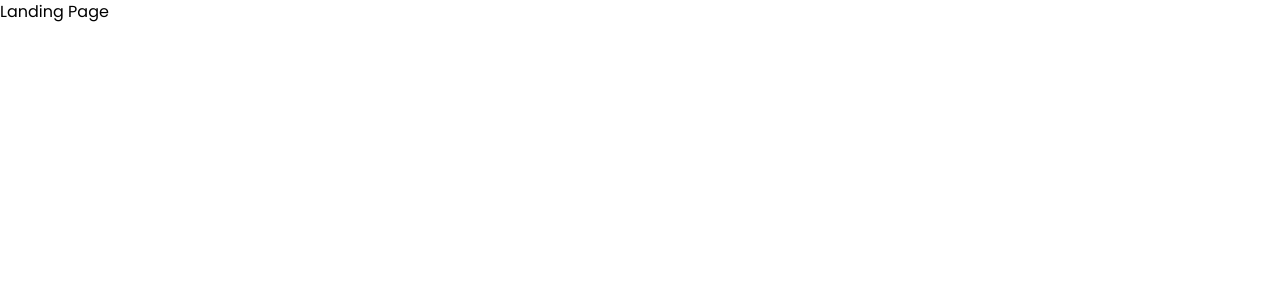
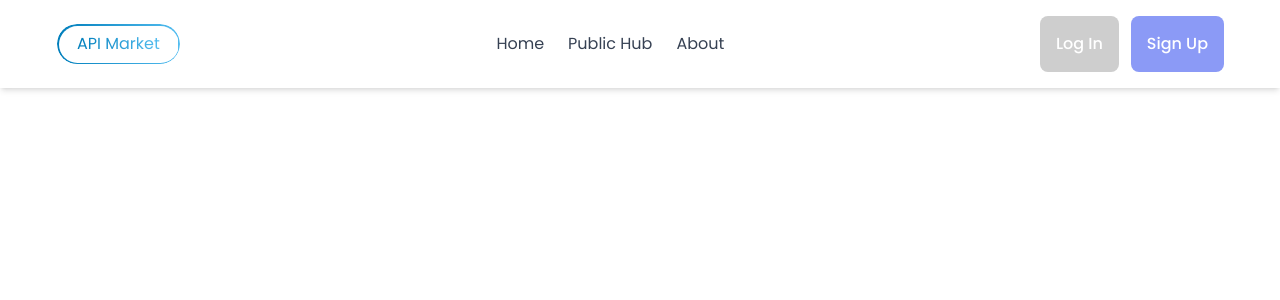
Before and after one commit to anhanaz012/api-marketplace, a Next.js app: page / in a window 1280 px wide. Shown: the top 300 px of the page. Built offline with nearby package versions, Linux system fonts and the light colour scheme.

Commit message:
added app icon

```diff
--- a/src/app/(marketing)/page.tsx
+++ b/src/app/(marketing)/page.tsx
@@ -1,5 +1,7 @@
-const Landing = () => {
-  return <h1>Landing Page</h1>;
+import Header from "@/shared/ui/header/header";
+
+const LandingPage = () => {
+  return <Header />;
 };
 
-export default Landing;
+export default LandingPage;
--- a/src/app/globals.css
+++ b/src/app/globals.css
@@ -38,52 +38,6 @@ body {
   -webkit-font-smoothing: antialiased;
   -moz-osx-font-smoothing: grayscale;
 }
-.font-poppins {
-  font-family: var(--font-poppins);
-}
-.font-protest-riot {
-  font-family: var(--font-protest-riot);
-}
-/* .gradient-text {
-  background: linear-gradient(90deg, #8b9af6 44%, #316d8a 100%);
-  background-clip: text;
-  -webkit-background-clip: text;
-  color: transparent;
-  display: inline-block;
-} */
 .custom-shadow {
   box-shadow: 0px 0px 5px 0px #00000033;
 }
-.gradient-btn {
-  position: relative;
-  background: transparent;
-  border-radius: 9999px;
-  padding: 0.5rem 20px;
-  border: 0.5px solid transparent;
-  background-clip: padding-box;
-}
-
-.gradient-btn::before {
-  content: "";
-  position: absolute;
-  inset: 0;
-  border-radius: 9999px;
-  padding: 1.5px;
-  background: linear-gradient(90deg, #007ebb 0%, #54bdf0 100%);
-  -webkit-mask:
-    linear-gradient(#fff 0 0) content-box,
-    linear-gradient(#fff 0 0);
-  mask:
-    linear-gradient(#fff 0 0) content-box,
-    linear-gradient(#fff 0 0);
-  -webkit-mask-composite: xor;
-  mask-composite: exclude;
-  pointer-events: none;
-}
-
-.gradient-text {
-  background: linear-gradient(90deg, #007ebb 0%, #54bdf0 100%);
-  -webkit-background-clip: text;
-  background-clip: text;
-  color: transparent;
-}
--- /dev/null
+++ b/src/app/gradients.css
@@ -0,0 +1,41 @@
+.gradient-btn {
+  position: relative;
+  background: transparent;
+  border-radius: 9999px;
+  padding: 0.5rem 20px;
+  border: 0.5px solid transparent;
+  background-clip: padding-box;
+}
+
+.gradient-btn::before {
+  content: "";
+  position: absolute;
+  inset: 0;
+  border-radius: 9999px;
+  padding: 1.5px;
+  background: linear-gradient(90deg, #007ebb 0%, #54bdf0 100%);
+  -webkit-mask:
+    linear-gradient(#fff 0 0) content-box,
+    linear-gradient(#fff 0 0);
+  mask:
+    linear-gradient(#fff 0 0) content-box,
+    linear-gradient(#fff 0 0);
+  -webkit-mask-composite: xor;
+  mask-composite: exclude;
+  pointer-events: none;
+}
+
+.gradient-text {
+  background: linear-gradient(90deg, #007ebb 0%, #54bdf0 100%);
+  -webkit-background-clip: text;
+  background-clip: text;
+  color: transparent;
+}
+
+.gradient-heading {
+  background: linear-gradient(90deg, #8b9af6 44%, #316d8a 100%);
+  background-clip: text;
+  -webkit-background-clip: text;
+  color: transparent;
+  display: inline-block;
+}
--- a/src/app/layout.tsx
+++ b/src/app/layout.tsx
@@ -1,10 +1,15 @@
 import type { Metadata } from "next";
 import { protestRiot, poppins } from "@/lib/fonts";
 import "./globals.css";
+import "./gradients.css";
 
 export const metadata: Metadata = {
-  title: "Create Next App",
-  description: "Generated by create next app",
+  title: "API Marketplace",
+  description:
+    "Discover, test, and integrate APIs seamlessly with our API Marketplace. Explore a wide range of APIs, read reviews, and find the perfect solution for your project. Start building with confidence today!",
+  icons: {
+    icon: "/icon.png",
+  },
 };
 
 export default function RootLayout({
--- a/src/app/page.tsx
+++ b/src/app/page.tsx
@@ -1,11 +1,11 @@
 import { Toaster } from "sonner";
-import Landing from "./(marketing)/page";
+import LandingPage from "./(marketing)/page";
 
 const Page = () => {
   return (
     <>
       <Toaster />
-      <Landing />
+      <LandingPage />
     </>
   );
 };
--- a/src/domains/auth/components/slider.tsx
+++ b/src/domains/auth/components/slider.tsx
@@ -50,6 +50,7 @@ export default function AutoSlider({
               src={src}
               alt={`Slide ${index + 1}`}
               fill
+              loading="eager"
               priority={index === 0}
               className="object-cover"
             />
--- a/src/lib/fonts.ts
+++ b/src/lib/fonts.ts
@@ -25,7 +25,7 @@ export const poppins = localFont({
   preload: true,
 });
 
-// For static single-weight font (CORRECTED)
+// For static single-weight font
 export const protestRiot = localFont({
   src: "../../public/fonts/protest_riot/ProtestRiot-Regular.ttf",
   variable: "--font-protest-riot",
--- a/src/shared/ui/header/header.tsx
+++ b/src/shared/ui/header/header.tsx
@@ -1,7 +1,57 @@
+"use client";
 import React from "react";
+import Button from "../button/button";
+import Logo from "../logo/logo";
 
 const Header = () => {
-  return <div>Header</div>;
+  const [activeTab, setActiveTab] = React.useState("home");
+
+  return (
+    <header className="bg-white shadow-md">
+      <div className="container mx-auto flex items-center justify-between px-4 py-4">
+        {/* Logo */}
+        <a href="/" aria-label="Go to homepage">
+          <Logo />
+        </a>
+
+        {/* Primary Navigation */}
+        <nav aria-label="Primary Navigation">
+          <ul className="flex items-center gap-6">
+            <li>
+              <a
+                href="/"
+                className="text-gray-700 hover:text-black transition-colors"
+              >
+                Home
+              </a>
+            </li>
+            <li>
+              <a
+                href="/apis"
+                className="text-gray-700 hover:text-black transition-colors"
+              >
+                Public Hub
+              </a>
+            </li>
+            <li>
+              <a
+                href="/docs"
+                className="text-gray-700 hover:text-black transition-colors"
+              >
+                About
+              </a>
+            </li>
+          </ul>
+        </nav>
+
+        {/* Authentication Actions */}
+        <div className="flex items-center gap-3">
+          <Button variant="secondary">Log In</Button>
+          <Button variant="primary">Sign Up</Button>
+        </div>
+      </div>
+    </header>
+  );
 };
 
 export default Header;
```
Also changed, not shown: public/icon.png (added), src/assets/images/icon.png (added).
